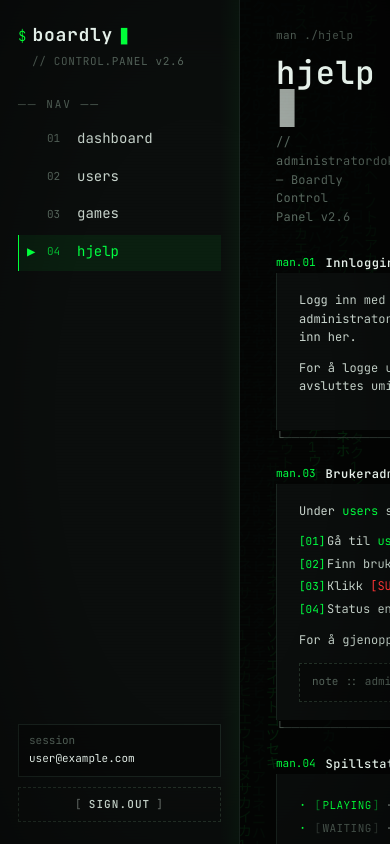
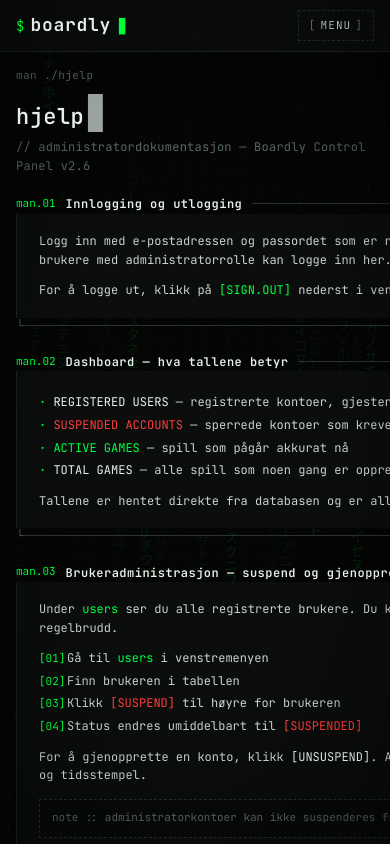
Before and after one commit to KovalDenys1/Boardly-control-panel, a Next.js app: page /help in a window 390 px wide. Built offline with nearby package versions, Linux system fonts and the light colour scheme; no server answers; sample sign-in values are in the browser's storage.

Commit message:
#14 feat: responsive layout — mobile sidebar overlay, adaptive grids and tables

```diff
--- a/app/components/Sidebar.tsx
+++ b/app/components/Sidebar.tsx
@@ -3,6 +3,7 @@
 import Link from "next/link";
 import { usePathname } from "next/navigation";
 import { signOut } from "next-auth/react";
+import { useState } from "react";
 
 const links = [
   { href: "/dashboard", label: "dashboard", cmd: "01" },
@@ -13,15 +14,40 @@ const links = [
 
 export function Sidebar({ email }: { email: string }) {
   const pathname = usePathname();
+  const [isOpen, setIsOpen] = useState(false);
+
+  const close = () => setIsOpen(false);
 
   return (
-    <aside className="bk-sidebar">
+    <>
+      {/* Mobile topbar — hidden on desktop via CSS */}
+      <div className="bk-topbar">
+        <div className="bk-logo-row">
+          <span className="bk-logo-prompt">$</span>
+          <span className="bk-logo-name">boardly</span>
+          <span className="bk-cursor">▊</span>
+        </div>
+        <button className="bk-menu-btn" onClick={() => setIsOpen(true)}>
+          <span className="bk-btn-brk">[</span>
+          <span>MENU</span>
+          <span className="bk-btn-brk">]</span>
+        </button>
+      </div>
+
+      {/* Backdrop */}
+      <div
+        className={`bk-overlay${isOpen ? " bk-overlay--open" : ""}`}
+        onClick={close}
+      />
+
+      <aside className={`bk-sidebar${isOpen ? " bk-sidebar--open" : ""}`}>
         <div>
           <div className="bk-logo">
             <div className="bk-logo-row">
               <span className="bk-logo-prompt">$</span>
               <span className="bk-logo-name">boardly</span>
               <span className="bk-cursor">▊</span>
+              <button className="bk-sb-close" onClick={close} aria-label="Close menu">✕</button>
             </div>
             <div className="bk-logo-sub">// CONTROL.PANEL v2.6</div>
           </div>
@@ -36,6 +62,7 @@ export function Sidebar({ email }: { email: string }) {
                     key={l.href}
                     href={l.href}
                     className={`bk-nav-item ${active ? "active" : ""}`}
+                    onClick={close}
                   >
                     <span className="bk-nav-marker">{active ? "▶" : " "}</span>
                     <span className="bk-nav-cmd">{l.cmd}</span>
@@ -66,5 +93,6 @@ export function Sidebar({ email }: { email: string }) {
           </button>
         </div>
       </aside>
+    </>
   );
 }
--- a/app/globals.css
+++ b/app/globals.css
@@ -365,3 +365,109 @@ input, button, textarea, select { font: inherit; color: inherit; }
   margin: 14px 0 0; padding: 10px 12px; border: 1px dashed var(--line-2);
   background: rgba(0,0,0,0.3); color: var(--mute); font-size: var(--fz-xs);
 }
+
+/* ── Mobile top bar ──────────────────────────────────────────────────── */
+.bk-topbar {
+  display: none;
+  align-items: center; justify-content: space-between;
+  padding: 10px 16px; flex-shrink: 0;
+  background: var(--bg-2); border-bottom: 1px solid var(--line);
+  position: sticky; top: 0; z-index: 10;
+}
+
+/* ── Overlay (always fixed, shown via modifier) ──────────────────────── */
+.bk-overlay {
+  position: fixed; inset: 0; z-index: 99;
+  background: rgba(0, 0, 0, 0.6);
+  display: none;
+}
+.bk-overlay--open { display: block; }
+
+/* ── Sidebar close button (mobile only) ──────────────────────────────── */
+.bk-sb-close {
+  display: none;
+  appearance: none; background: transparent; border: 0;
+  color: var(--mute); cursor: pointer; padding: 2px 4px;
+  font-size: var(--fz-sm); line-height: 1; margin-left: auto;
+  transition: color 0.12s;
+}
+.bk-sb-close:hover { color: var(--bad); }
+
+/* ── Menu button ─────────────────────────────────────────────────────── */
+.bk-menu-btn {
+  appearance: none; background: transparent;
+  border: 1px dashed var(--line-2); color: var(--fg);
+  cursor: pointer; padding: 6px 10px;
+  font-size: var(--fz-xs); letter-spacing: 0.1em;
+  display: flex; align-items: baseline; gap: 4px;
+  font-family: var(--mono);
+  transition: border-color 0.12s, color 0.12s;
+}
+.bk-menu-btn:hover { border-color: var(--accent); color: var(--accent); }
+
+/* ── Responsive: mobile (<768px) ─────────────────────────────────────── */
+@media (max-width: 767px) {
+  .bk-shell {
+    display: flex; flex-direction: column;
+  }
+  .bk-topbar {
+    display: flex;
+  }
+  .bk-sidebar {
+    position: fixed; top: 0; left: 0; bottom: 0;
+    width: 240px; z-index: 100;
+    transform: translateX(-100%);
+    transition: transform 0.22s ease;
+  }
+  .bk-sidebar--open {
+    transform: translateX(0);
+  }
+  .bk-sb-close {
+    display: block;
+  }
+  .bk-main {
+    padding: 16px 16px 40px;
+    height: auto; flex: 1; min-height: 0; overflow-y: auto;
+  }
+  .bk-stats-grid {
+    grid-template-columns: 1fr;
+  }
+  .bk-stat-value {
+    font-size: 36px;
+  }
+  .bk-help-grid {
+    grid-template-columns: 1fr;
+  }
+  .bk-help-card:nth-child(3),
+  .bk-help-card:nth-child(5) {
+    grid-column: span 1;
+  }
+  .bk-page-title {
+    font-size: 22px;
+  }
+  .bk-page-title-row {
+    flex-direction: column; align-items: flex-start;
+  }
+  .bk-gtbar {
+    grid-template-columns: 90px 1fr 72px; gap: 8px;
+  }
+  .bk-table-wrap {
+    overflow-x: auto; -webkit-overflow-scrolling: touch;
+  }
+  .bk-page-head {
+    margin-bottom: 20px;
+  }
+}
+
+/* ── Responsive: tablet (768–1023px) ─────────────────────────────────── */
+@media (min-width: 768px) and (max-width: 1023px) {
+  .bk-main {
+    padding: 20px 24px 48px;
+  }
+  .bk-gtbar {
+    grid-template-columns: 120px 1fr 160px;
+  }
+  .bk-table-wrap {
+    overflow-x: auto;
+  }
+}
```
Lines whose indentation alone changed are shown as unchanged.
